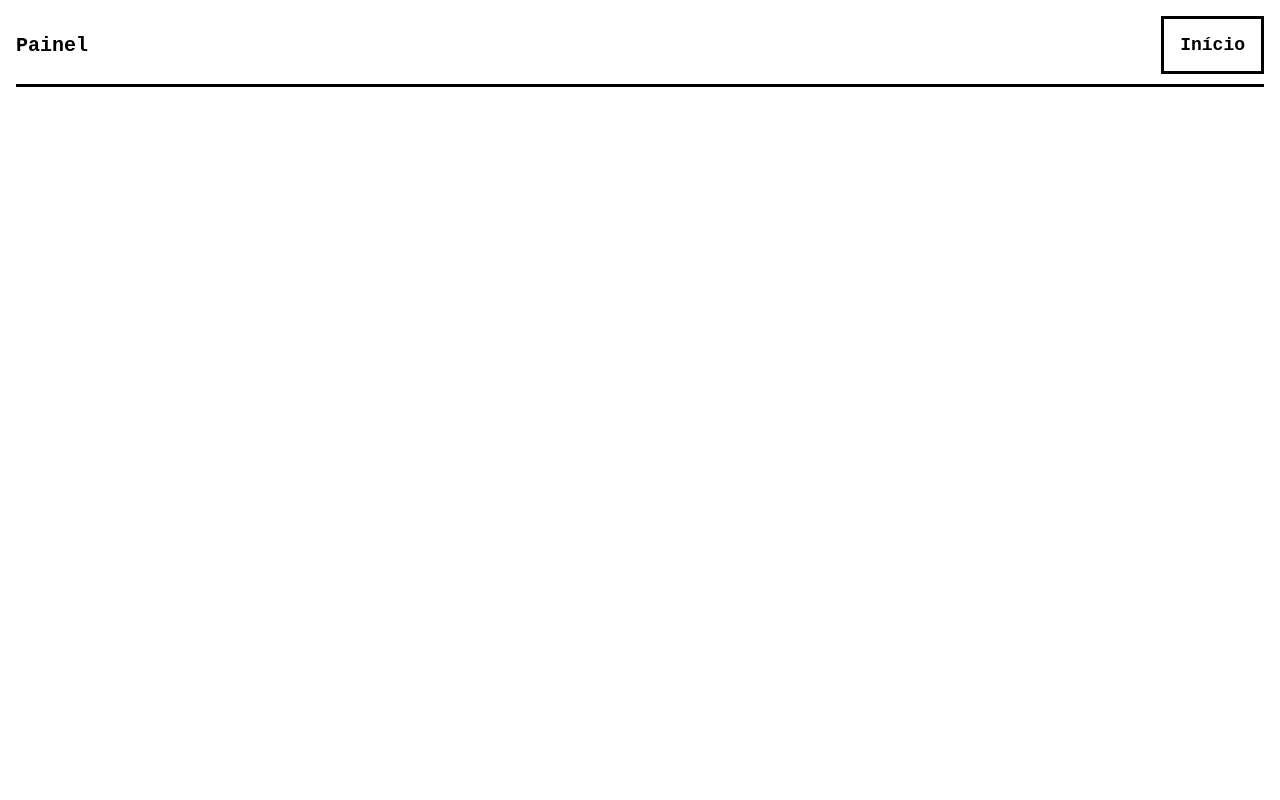
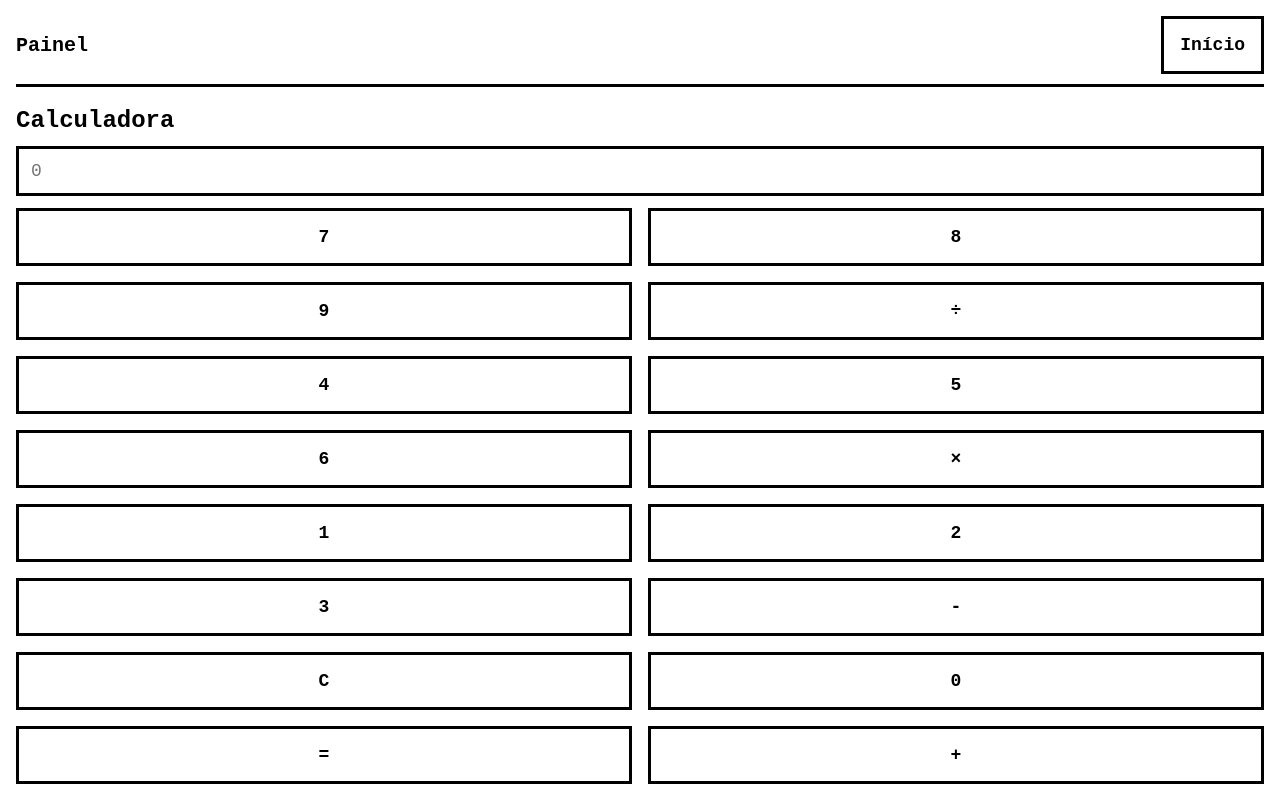
Before and after one commit to lulitamztt-design/kindle-os, a plain HTML site: page index.html in a window 1280 px wide. Both pictures are taken after a click on the button "🧮Calculadora". Drawn offline with Linux system fonts and the light colour scheme.

Commit message:
Update index.html

```diff
--- a/index.html
+++ b/index.html
@@ -39,6 +39,41 @@
     <ul id="lista-tarefas"></ul>
   </section>
 
+    <!-- Tela 4: Calculadora -->
+  <section id="tela-calc" class="tela">
+    <h2>Calculadora</h2>
+    <input type="text" id="visor-calc" readonly placeholder="0">
+    <div class="grade-apps">
+      <button onclick="digitarCalc('7')">7</button>
+      <button onclick="digitarCalc('8')">8</button>
+      <button onclick="digitarCalc('9')">9</button>
+      <button onclick="digitarCalc('/')">÷</button>
+      <button onclick="digitarCalc('4')">4</button>
+      <button onclick="digitarCalc('5')">5</button>
+      <button onclick="digitarCalc('6')">6</button>
+      <button onclick="digitarCalc('*')">×</button>
+      <button onclick="digitarCalc('1')">1</button>
+      <button onclick="digitarCalc('2')">2</button>
+      <button onclick="digitarCalc('3')">3</button>
+      <button onclick="digitarCalc('-')">-</button>
+      <button onclick="limparCalc()">C</button>
+      <button onclick="digitarCalc('0')">0</button>
+      <button onclick="calcularResultado()">=</button>
+      <button onclick="digitarCalc('+')">+</button>
+    </div>
+  </section>
+
+  <!-- Tela 5: Jogo Pedra, Papel e Tesoura -->
+  <section id="tela-jogo" class="tela">
+    <h2>Pedra, Papel, Tesoura</h2>
+    <p id="resultado-jogo" style="margin: 16px 0; font-size: 18px;">Escolha sua jogada:</p>
+    <div class="grade-apps">
+      <button onclick="jogar('Pedra')">✊ Pedra</button>
+      <button onclick="jogar('Papel')">✋ Papel</button>
+      <button onclick="jogar('Tesoura')">✌️ Tesoura</button>
+    </div>
+  </section>
+
   <script src="app.js"></script>
 </body>
 </html>
```
